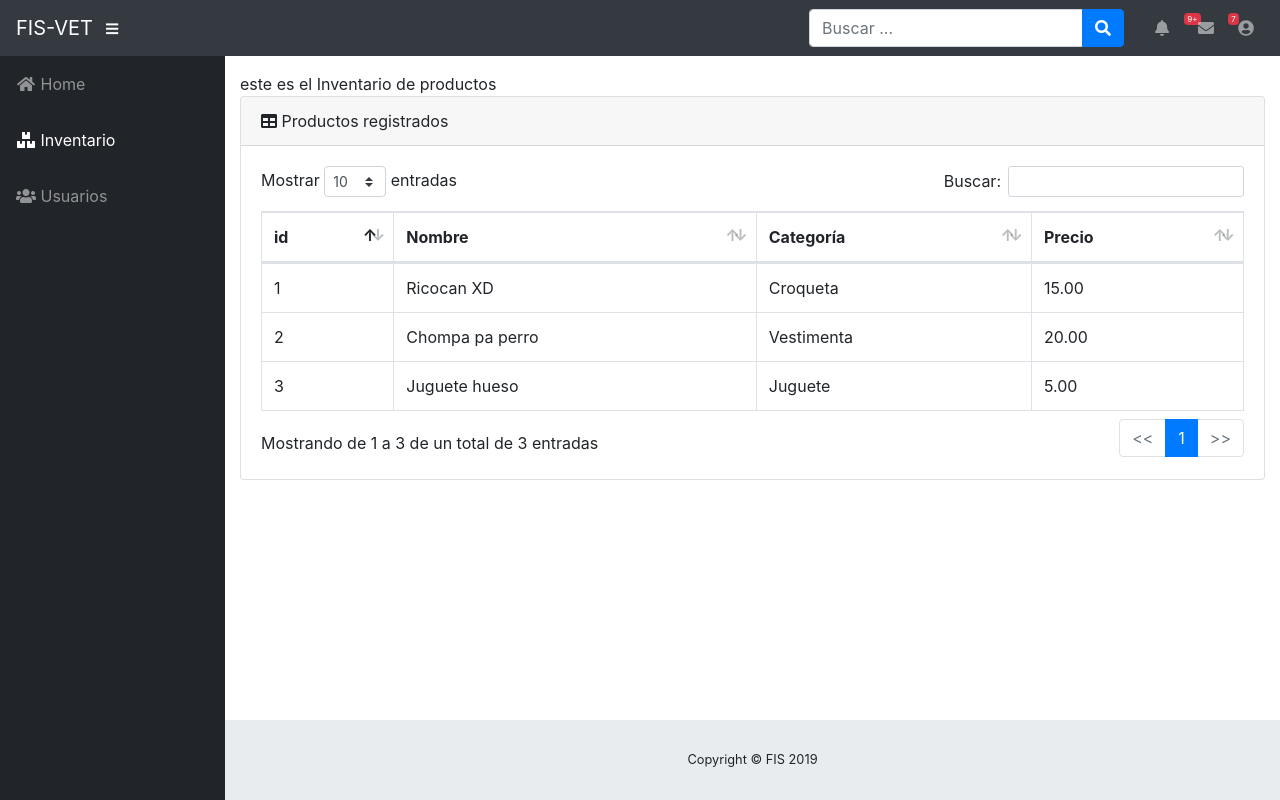
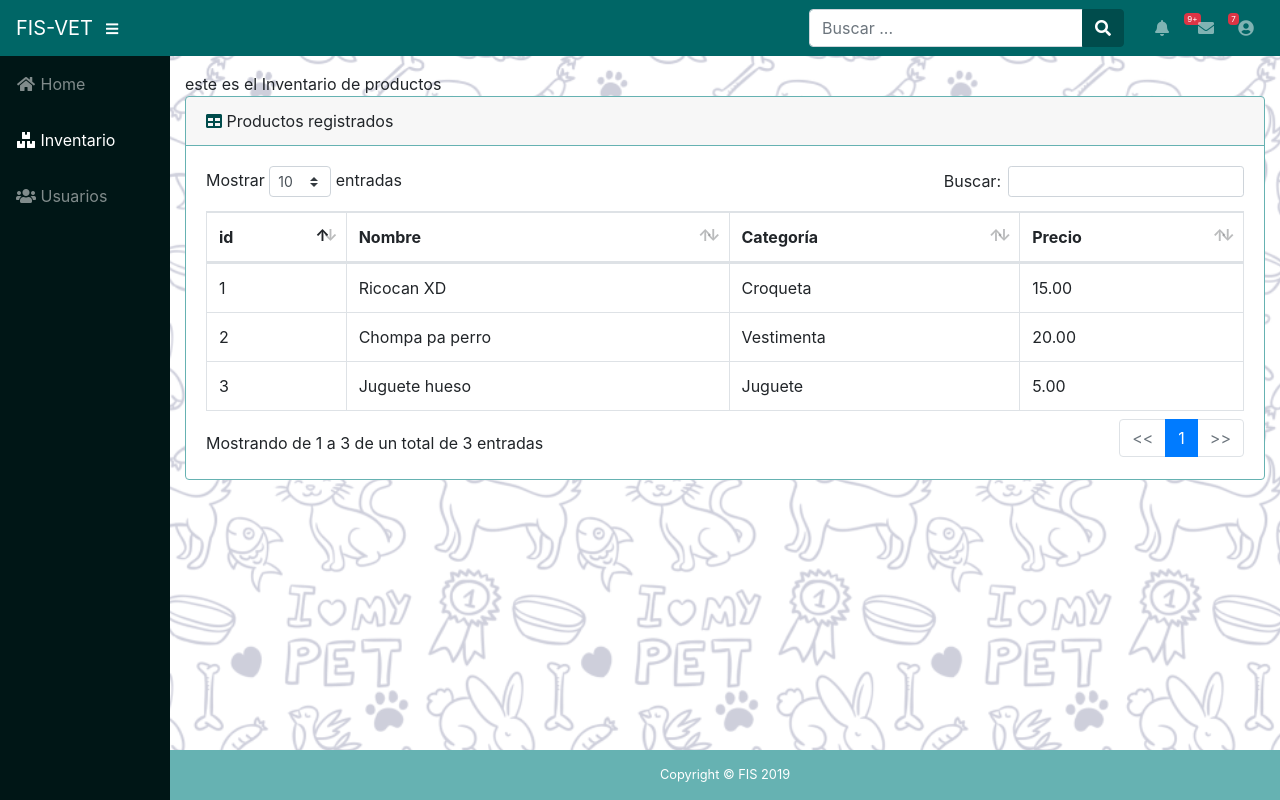
Before and after one commit to IHummer/UribeChristiam, a Django app: page /inventario in a window 1280 px wide. Run offline with Django 3.2, Linux system fonts and the light colour scheme; data comes from the database, SQL or seed files in the repository; some libraries are stand-ins or nearby versions.

Commit message:
cambiando estilos y fondo

```diff
--- a/static/css/style.css
+++ b/static/css/style.css
@@ -0,0 +1,84 @@
+/* Aqui se encontrarán los estilos personalizados de la pag principal */
+{% load static %}
+
+body {
+    /* background-color: #f7fbfb !important; */
+    background-image: url('../pictures/background.png') !important;
+    height: 100%;
+    background-position: center;
+  background-repeat: no-repeat;
+  background-size: cover;
+}
+.nav-admin {
+    background-color: #006666 !important;
+}
+
+/* a.nav-admin:hover, a.nav-admin:focus,
+button.nav-admin:hover,
+button.nav-admin:focus {
+  background-color: black !important;
+} */
+
+.sidebar {
+    background-color: #001616 !important;
+}
+
+.sticky-footer {
+    background-color: #66b2b2 !important;
+    height: 50px !important;
+}
+
+.card {
+    border: 1px solid #66b2b2 !important;
+    transition: 0.3s;
+}
+
+.card-header {
+    border-bottom: 1px solid #66b2b2 !important;
+    transition: 0.3s;
+}
+.card:hover {
+    border: 1px solid #006666 !important
+}
+.card:hover .card-header {
+    border-bottom: 1px solid #006666 !important;
+    background-color: #001616 !important;
+    color: #fff !important;
+}
+/*
+.table-bordered {
+    border: 1px solid #006666 !important;
+}
+.table thead th {
+    border-bottom: 2px solid #006666 !important;
+}
+.table-bordered td {
+  border: 1px solid #006666 !important;
+} */
+
+.btn-primary {
+    background-color: #004c4c !important;
+    border-color: #004c4c !important;
+}
+
+.icon-table-color {
+    color: #004c4c !important;
+}
+
+@media (min-width: 768px) {
+    .sidebar {
+        width: 170px !important;
+      }
+      footer.sticky-footer {
+        width: calc(100% - 170px);
+      }
+}
+.footer-texto {
+    color: #fff !important;
+}
+.nav-link {
+    transition: 0.3s !important;
+}
+.sidebar .nav-item .nav-link:hover {
+    color: #fff !important;
+}
--- a/templates/base.html
+++ b/templates/base.html
@@ -16,12 +16,13 @@
   <link rel="stylesheet" href="{% static 'vendor/datatables/dataTables.bootstrap4.css' %}">
   <!-- sb-admin -->
   <link rel="stylesheet" href="{% static 'css/sb-admin.css' %}">
-
+  <!-- estilos personalizados -->
+  <link rel="stylesheet" href="{% static 'css/style.css' %}">
 </head>
 
 
 <body id="page-top">
-  <nav class="navbar navbar-expand navbar-dark bg-dark static-top">
+  <nav class="navbar navbar-expand navbar-dark bg-dark static-top nav-admin">
 
     <a class="navbar-brand mr-1" href="{% url 'home:index' %}">FIS-VET</a>
 
@@ -146,7 +147,7 @@
       <footer class="sticky-footer">
         <div class="container my-auto">
           <div class="copyright text-center my-auto">
-            <span>Copyright © FIS 2019</span>
+            <span class="footer-texto">Copyright © FIS 2019</span>
           </div>
         </div>
       </footer>
--- a/templates/inventario/index.html
+++ b/templates/inventario/index.html
@@ -9,7 +9,7 @@
 este es el Inventario de productos
 <div class="card mb-3">
     <div class="card-header">
-        <i class="fas fa-table"></i>
+        <i class="fas fa-table icon-table-color"></i>
         Productos registrados</div>
     <div class="card-body">
         <div class="table-responsive">
```
Also changed, not shown: static/pictures/background.png (added).
